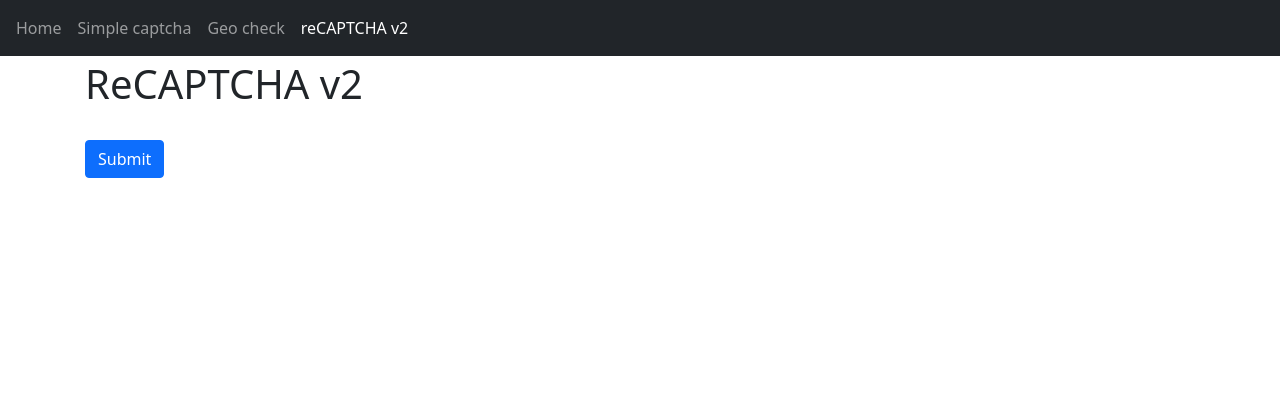
After one commit to Wachizungu/cloakingDemoSite, a Django app: page /cloakingsite/recaptchav2 in a window 1280 px wide. The commit adds this page. Shown: the top 420 px of the page. Run offline with Django 3.2, Linux system fonts and the light colour scheme; some libraries are stand-ins or nearby versions.

Commit message:
Add reCAPTCHA v2

```diff
--- a/cloakingSite/templates/cloakingSite/base.html
+++ b/cloakingSite/templates/cloakingSite/base.html
@@ -41,6 +41,10 @@
                         <a class="nav-link{% if nbar == 'geo_check' %} active{% endif %}"
                            href="/cloakingsite/geocheck">Geo check</a>
                     </li>
+                    <li class="nav-item">
+                        <a class="nav-link{% if nbar == 'recaptchav2' %} active{% endif %}"
+                           href="/cloakingsite/recaptchav2">reCAPTCHA v2</a>
+                    </li>
                 </ul>
             </div>
         </nav>
--- /dev/null
+++ b/cloakingSite/templates/cloakingSite/recaptchav2.html
@@ -0,0 +1,21 @@
+{% extends "cloakingSite/base.html" %}
+{% load static %}
+{% block title %}Simple captcha{% endblock %}
+{% block content %}
+    <h1>ReCAPTCHA v2</h1>
+    {% if captcha_passed is None %}
+        <form action="/cloakingsite/recaptchav2" method="POST"> {% csrf_token %}
+            <div class="g-recaptcha" data-sitekey="6LcfLUobAAAAAGJND4cBYx8d_vtoG321LqwaQ8vH"></div>
+            <br/>
+            <button type="submit" class="btn btn-primary">Submit</button>
+        </form>
+    {% elif captcha_passed %}
+        <img src="{% static "images/danger.jpg" %}" class="img-fluid" alt="Responsive image">
+    {% else %}
+        <img src="{% static "images/capybara.jpg" %}" class="img-fluid" alt="Responsive image">
+    {% endif %}
+
+{% endblock %}
+{% block scripts %}
+    <script src="https://www.google.com/recaptcha/api.js" async defer></script>
+{% endblock %}
--- a/cloakingSite/urls.py
+++ b/cloakingSite/urls.py
@@ -6,4 +6,5 @@
     path('', views.home, name='cloakingSite_home'),
     path('simplecaptcha', views.simple_captcha, name='cloakingSite_simple_captcha'),
     path('geocheck', views.geo_check, name='cloakingSite_geo_check'),
+    path('recaptchav2', views.recaptchav2, name='cloakingSite_recaptchav2'),
 ]
--- a/cloakingSite/views.py
+++ b/cloakingSite/views.py
@@ -3,6 +3,8 @@
 from django.shortcuts import render, redirect
 from .forms import CaptchaTestForm
 from django.contrib.gis.geoip2 import GeoIP2
+import requests
+import json
 
 
 def home(request):
@@ -47,3 +49,14 @@
 
     return render(request, 'cloakingSite/geo_check.html',
                   {'geo_check_passed': geo_check_passed, 'country_code': country_code, 'nbar': 'geo_check'})
+
+
+def recaptchav2(request):
+    captcha_passed = None
+    if request.POST:
+        url = 'https://www.google.com/recaptcha/api/siteverify'
+        payload = {'secret': '6LcfLUobAAAAABmelnJnN-cqhNUv5BAMKF0xY-ui', 'response': request.POST.get("g-recaptcha-response")}
+        r = requests.post(url, data=payload)
+        if r.status_code == 200:
+            captcha_passed = json.loads(r.text)['success']
+    return render(request, 'cloakingSite/recaptchav2.html', {'captcha_passed': captcha_passed, 'nbar': 'recaptchav2'})
```
